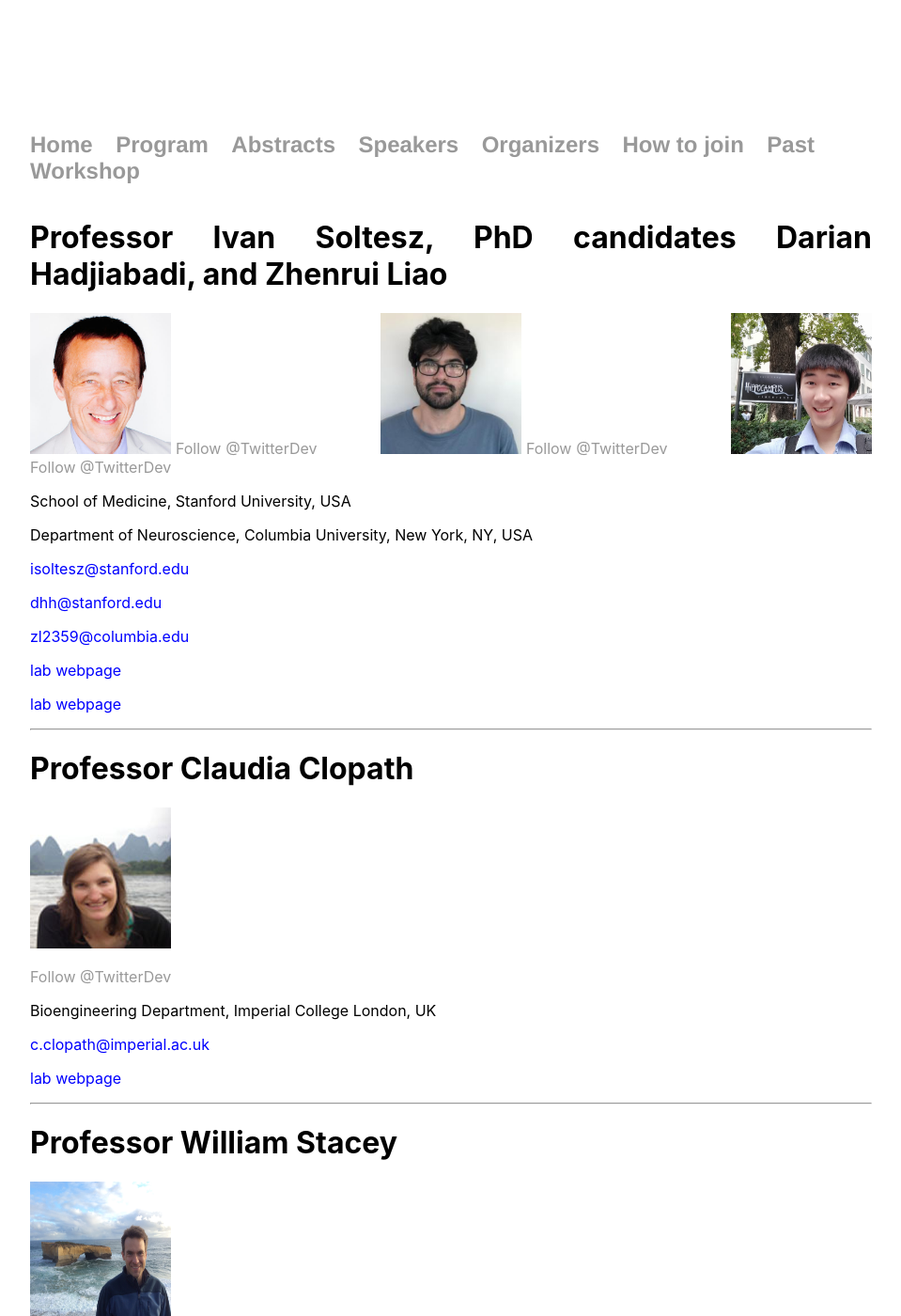
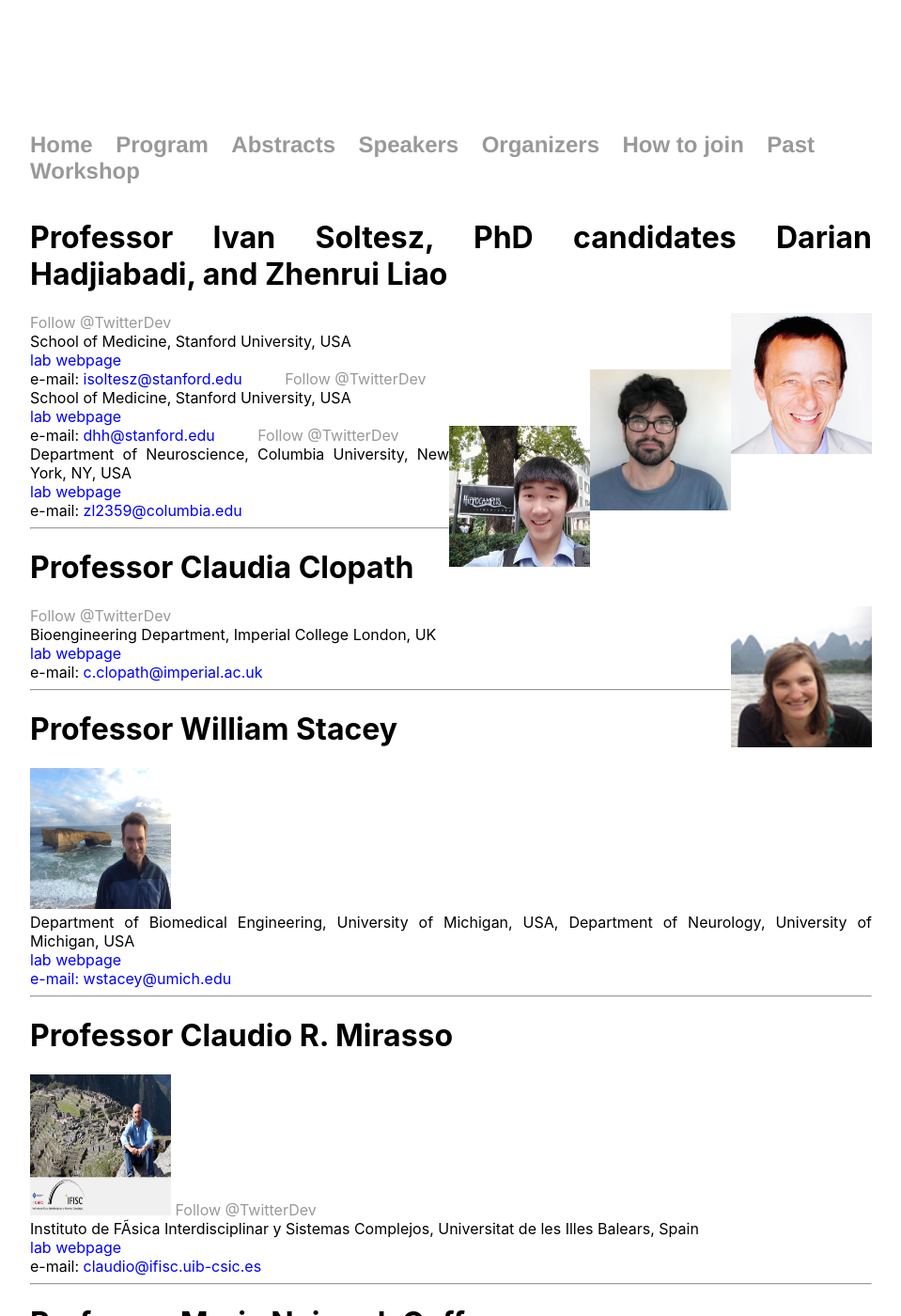
Before and after one commit to spirosChv/ocns2021interneurons, a Jekyll site: the page built from speakers/index.html, in a window 1280 px wide and 1400 px high. Shown: the whole window at 94% size, without its empty margins (160-1119 px from the left). Built offline with Jekyll 4.4.1, drawn with Linux system fonts in a browser that asks for light colours; comment, search, counter and statistics services are not loaded; some of the changed text lies outside the part shown.

Commit message:
Update index.html

```diff
--- a/speakers/index.html
+++ b/speakers/index.html
@@ -6,88 +6,67 @@ title: Speakers
 <div class="blurp">
 
        	<h1 style="fonts-size: 16px"> Professor Ivan Soltesz, PhD candidates  Darian Hadjiabadi, and Zhenrui Liao</h1>
-	<img src="../figures/soltesz.jpg" alt="soltesz" width="150" height="150" align="bottom">
+	<img src="../figures/soltesz.jpg" alt="soltesz" width="150" height="150" align="right">
 	<a href="https://twitter.com/solteszlab" class="twitter-follow-button" data-show-count="false">Follow @TwitterDev</a>
 	<script async src="https://platform.twitter.com/widgets.js" charset="utf-8"></script>
+	<br>School of Medicine, Stanford University, USA
+	<br><a style="color:blue" href="https://solteszlab.com/" target="_blank" rel="noopener noreferrer">lab webpage</a>
+	<br>e-mail: <a style="color:blue" href="mailto:isoltesz@stanford.edu" target="_blank" rel="noopener noreferrer">isoltesz@stanford.edu</a>
 	&emsp;
 	&emsp;
-	&emsp;
-	<img src="../figures/hadjiabadi.png" alt="hadjiabadi" width="150" height="150" align="bottom">
+
+	<img src="../figures/hadjiabadi.png" alt="hadjiabadi" width="150" height="150" align="right">
 	<a href="https://twitter.com/darian4you" class="twitter-follow-button" data-show-count="false">Follow @TwitterDev</a>
 	<script async src="https://platform.twitter.com/widgets.js" charset="utf-8"></script>
+	<br>School of Medicine, Stanford University, USA
+	<br><a style="color:blue" href="https://solteszlab.com/" target="_blank" rel="noopener noreferrer">lab webpage</a>
+	<br>e-mail: <a style="color:blue" href="mailto:dhh@stanford.edu" target="_blank" rel="noopener noreferrer">dhh@stanford.edu</a>
+
 	&emsp;
 	&emsp;
-	&emsp;
-	<img src="../figures/liao.png" alt="liao" width="150" height="150" align="bottom">
+	<img src="../figures/liao.png" alt="liao" width="150" height="150" align="right">
 	<a href="https://twitter.com/neurozhen" class="twitter-follow-button" data-show-count="false">Follow @TwitterDev</a>
 	<script async src="https://platform.twitter.com/widgets.js" charset="utf-8"></script>
-
-	<p>
-		School of Medicine, Stanford University, USA
-	</p>
-	<p>
-		Department of Neuroscience, Columbia University, New York, NY, USA
-	</p>
-	<p>
-		<a style="color:blue" href="mailto:isoltesz@stanford.edu" target="_blank" rel="noopener noreferrer">isoltesz@stanford.edu</a>
-	</p>
-	<p>
-		<a style="color:blue" href="mailto:dhh@stanford.edu" target="_blank" rel="noopener noreferrer">dhh@stanford.edu</a>
-	</p>
-	<p>
-		<a style="color:blue" href="mailto:zl2359@columbia.edu" target="_blank" rel="noopener noreferrer">zl2359@columbia.edu</a>
-	</p>
-	<p>
-		<a style="color:blue" href="https://solteszlab.com/" target="_blank" rel="noopener noreferrer">lab webpage</a>
-	</p>
-	<p>
-		<a style="color:blue" href="https://www.losonczylab.org/" target="_blank" rel="noopener noreferrer">lab webpage</a>
-	</p>
+	<br>Department of Neuroscience, Columbia University, New York, NY, USA
+	<br><a style="color:blue" href="https://www.losonczylab.org/" target="_blank" rel="noopener noreferrer">lab webpage</a>
+	<br>e-mail: <a style="color:blue" href="mailto:zl2359@columbia.edu" target="_blank" rel="noopener noreferrer">zl2359@columbia.edu</a>
 
 
 	<hr>
 	<h1 style="fonts-size: 16px"> Professor Claudia Clopath </h1>
-	<img src="../figures/clopath.jpg" alt="clopath" width="150" height="150">
-	<p> <a href="https://twitter.com/clopathlab" class="twitter-follow-button"
-	    data-show-count="false">Follow @TwitterDev</a><script async
-		src="https://platform.twitter.com/widgets.js" charset="utf-8"></script>
-	</p>
-	<p> Bioengineering Department, Imperial College London, UK</p>
-	<p> <a style="color:blue" href="mailto:c.clopath@imperial.ac.uk" target="_blank" rel="noopener noreferrer">c.clopath@imperial.ac.uk</a></p>
-	<p> <a style="color:blue" href="https://cclopath.bg-research.cc.ic.ac.uk/" target="_blank" rel="noopener noreferrer">lab webpage</a></p>
+	<img src="../figures/clopath.jpg" alt="clopath" width="150" height="150" align="right">
+	<a href="https://twitter.com/clopathlab" class="twitter-follow-button" data-show-count="false">Follow @TwitterDev</a>
+	<script async src="https://platform.twitter.com/widgets.js" charset="utf-8"></script>
+	<br> Bioengineering Department, Imperial College London, UK
+	<br> <a style="color:blue" href="https://cclopath.bg-research.cc.ic.ac.uk/" target="_blank" rel="noopener noreferrer">lab webpage</a>
+	<br>e-mail: <a style="color:blue" href="mailto:c.clopath@imperial.ac.uk" target="_blank" rel="noopener noreferrer">c.clopath@imperial.ac.uk</a>
 
 
 	<hr>
 	<h1 style="fonts-size: 16px"> Professor William Stacey </h1>
 	<img src="../figures/stacey.jpg" alt="stacey" width="150" height="150">
-	<p>Department of Biomedical Engineering, University of Michigan, USA.</p>
-	<p>Department of Neurology, University of Michigan, USA. </p>
-	<p> <a style="color:blue" href="mailto:wstacey@umich.edu" target="_blank" rel="noopener noreferrer">wstacey@umich.edu</a></p>
-	<p> <a style="color:blue" href="https://sites.google.com/a/umich.edu/staceylab/home" target="_blank" rel="noopener noreferrer">lab webpage</a></p>
+	<br> Department of Biomedical Engineering, University of Michigan, USA, Department of Neurology, University of Michigan, USA
+	<br> <a style="color:blue" href="https://sites.google.com/a/umich.edu/staceylab/home" target="_blank" rel="noopener noreferrer">lab webpage
+	<br>e-mail: <a style="color:blue" href="mailto:wstacey@umich.edu" target="_blank" rel="noopener noreferrer">wstacey@umich.edu</a>
 
 
 	<hr>
 	<h1 style="fonts-size: 16px"> Professor Claudio R. Mirasso</h1>
 	<img src="../figures/mirasso.jpg" alt="mirasso" width="150" height="150">
-	<p> <a href="https://twitter.com/claudiomirasso" class="twitter-follow-button"
-	    data-show-count="false">Follow @TwitterDev</a><script async
-		src="https://platform.twitter.com/widgets.js" charset="utf-8"></script>
-	</p>
-	<p>Instituto de Física Interdisciplinar y Sistemas Complejos, Universitat de les Illes Balears, Spain</p>
-	<p> <a style="color:blue" href="mailto:claudio@ifisc.uib-csic.es" target="_blank" rel="noopener noreferrer">claudio@ifisc.uib-csic.es</a></p>
-	<p> <a style="color:blue" href="https://ifisc.uib-csic.es/claudio/" target="_blank" rel="noopener noreferrer">lab webpage</a></p>
-
+	<a href="https://twitter.com/claudiomirasso" class="twitter-follow-button" data-show-count="false">Follow @TwitterDev</a>
+	<script async src="https://platform.twitter.com/widgets.js" charset="utf-8"></script>
+	<br>Instituto de Física Interdisciplinar y Sistemas Complejos, Universitat de les Illes Balears, Spain
+	<br> <a style="color:blue" href="https://ifisc.uib-csic.es/claudio/" target="_blank" rel="noopener noreferrer">lab webpage</a>
+	<br>e-mail: <a style="color:blue" href="mailto:claudio@ifisc.uib-csic.es" target="_blank" rel="noopener noreferrer">claudio@ifisc.uib-csic.es</a>
 
 	<hr>
 	<h1 style="fonts-size: 16px"> Professor Maria Neimark Geffen</h1>
  	<img src="../figures/geffen.jpeg" alt="geffen" width="150" height="150">
-	<p> <a href="https://twitter.com/neimarkgeffen" class="twitter-follow-button"
-	    data-show-count="false">Follow @TwitterDev</a><script async
-		src="https://platform.twitter.com/widgets.js" charset="utf-8"></script>
-	</p>
-	<p> Departments of Otorhinolaryngology, Neuroscience, and Neurology, University of Pennsylvania, USA</p>
-	<p> <a style="color:blue" href="mailto:mgeffen@pennmedicine.upenn.edu" target="_blank" rel="noopener noreferrer">mgeffen@pennmedicine.upenn.edu</a></p>
-	<p> <a style="color:blue" href="https://hosting.med.upenn.edu/hearing" target="_blank" rel="noopener noreferrer">lab webpage</a></p>
+	<a href="https://twitter.com/neimarkgeffen" class="twitter-follow-button" data-show-count="false">Follow @TwitterDev</a>
+	<script async src="https://platform.twitter.com/widgets.js" charset="utf-8"></script>
+	<br> Departments of Otorhinolaryngology, Neuroscience, and Neurology, University of Pennsylvania, USA
+	<br> <a style="color:blue" href="https://hosting.med.upenn.edu/hearing" target="_blank" rel="noopener noreferrer">lab webpage</a>
+	<br>e-mail: <a style="color:blue" href="mailto:mgeffen@pennmedicine.upenn.edu" target="_blank" rel="noopener noreferrer">mgeffen@pennmedicine.upenn.edu</a>
 
 	<hr>
 
```
